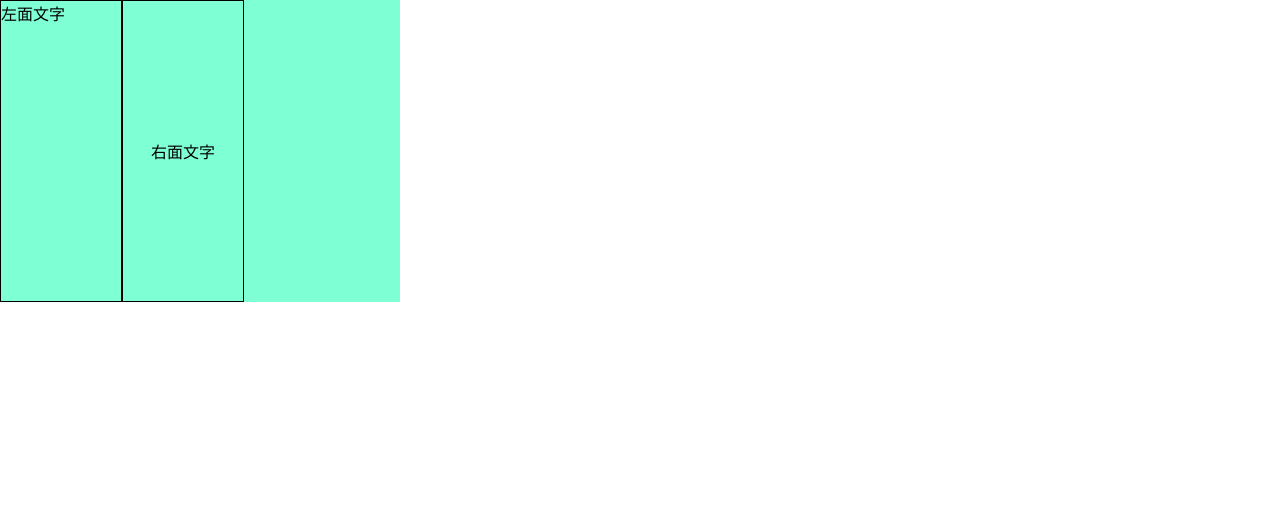
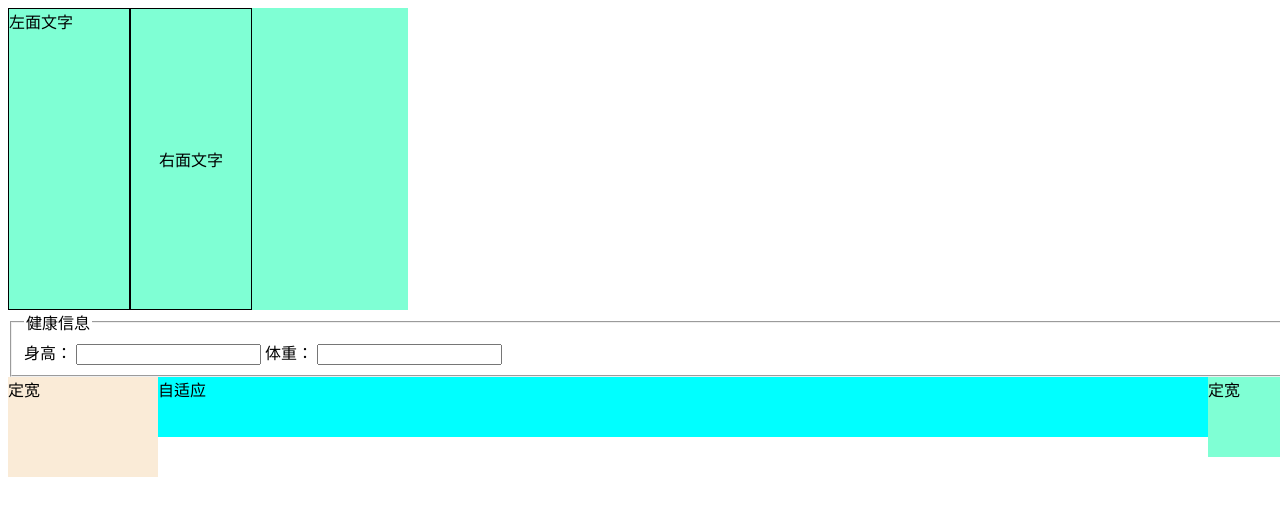
Before and after one commit to PeakJ/alwaysDemo, a website built with webpack: page test.html in a window 1280 px wide. Built offline with nearby package versions, Linux system fonts and the light colour scheme; files whose address does not match are found by name.

Commit message:
三列布局练习

```diff
--- a/test.css
+++ b/test.css
@@ -1,36 +1,29 @@
-html,body{
-    height: 100%;
-    padding: 0;
-    margin: 0;
-}
-.c1{
-    height: 100%;
-    font-size: 50px;
-    text-align: center;
+#container {
+    padding: 0 80px 0 150px;
+  }
+  .left,
+  .center,
+  .right {
+    position: relative;
     float: left;
-}
-#wrap{
+  }
+  .left {
+    width: 150px;
+    left: -150px;
+    margin-right: -100%;
+    background-color: antiquewhite;
+    height: 100px;
+  }
+  .center {
     width: 100%;
-    background: lightblue;
-}
-
-:root{
-    --lw:20%;/*定义变量,px或百分比都可以*/
-    --rw:30%;
-}
-
-#lside{
-    background: lightcoral;
-    width: var(--lw);/*或者固定的像素宽*/
-    margin-left: -100%;
-}
-
-#rside{
-    background: lightgreen;
-    width: var(--rw);/*读取变量*/
-    margin-left: calc(var(--rw) * -1);
-    /*margin-left: calc(0px - var(--rw));*/
-}
-#main{
-    margin: 0 var(--rw) 0 var(--lw);
-}
+    height: 200px;
+    background-color: aqua;
+    height: 60px;
+  }
+  .right {
+    width: 80px;
+    right: -80px;
+    margin-left: -80px;
+    background-color: aquamarine;
+  height: 80px;
+  }
--- a/test.html
+++ b/test.html
@@ -2,11 +2,13 @@
 <html lang="en">
 
 <head>
-    <meta charset="UTF-8">
-    <meta name="viewport" content="width=device-width, initial-scale=1.0">
-    <meta http-equiv="X-UA-Compatible" content="ie=edge">
-    <title>测试网页</title>
-    <link rel="stylesheet" href="test.css">
+    <meta charset="utf-8"></meta>
+    <meta content="width=device-width, initial-scale=1.0" name="viewport"></meta>
+    <meta content="ie=edge" http-equiv="X-UA-Compatible"></meta>
+    <title>
+        测试网页
+    </title>
+    <link href="test.css" rel="stylesheet"></link>
     <script src="./exercises/exOne.js"></script>
     <script src="./exercises//exTwo.js"></script>
     <script src="test.js"></script>
@@ -22,14 +24,33 @@
     <div style="width: 400px;background-color: aquamarine;position: relative;">
         <div style="width:30%;border:1px solid;display: inline-block;">
             <div style="height: 300px;">
-                <div>左面文字</div>
+                <div>
+                    左面文字
+                </div>
             </div>
         </div>
         <div style="width:30%;border:1px solid;display: inline-block;position: absolute;bottom: 0;top:0;">
             <div style="height:100%;display: flex;align-items: center;justify-content: center;">
-                <div>右面文字</div>
+                <div>
+                    右面文字
+                </div>
             </div>
         </div>
+    </div>
+    <form>
+        <fieldset>
+            <legend>
+                健康信息
+            </legend>
+            身高：
+            <input type="text" /> 体重：
+            <input type="text" />
+        </fieldset>
+    </form>
+    <div id="container">
+        <div class="left">定宽</div>
+        <div class="center">自适应</div>
+        <div class="right">定宽</div>
     </div>
     <script>
         const expressionInTest = "{()}{}[]";
@@ -40,6 +61,7 @@
         //     return str;
         // }
     </script>
+    <!-- <script src="https://gist.github.com/PeakJ/21a47bf2a804d8bb77ca55fa9071d9fa.js"></script> -->
 </body>
 
 </html>
```
